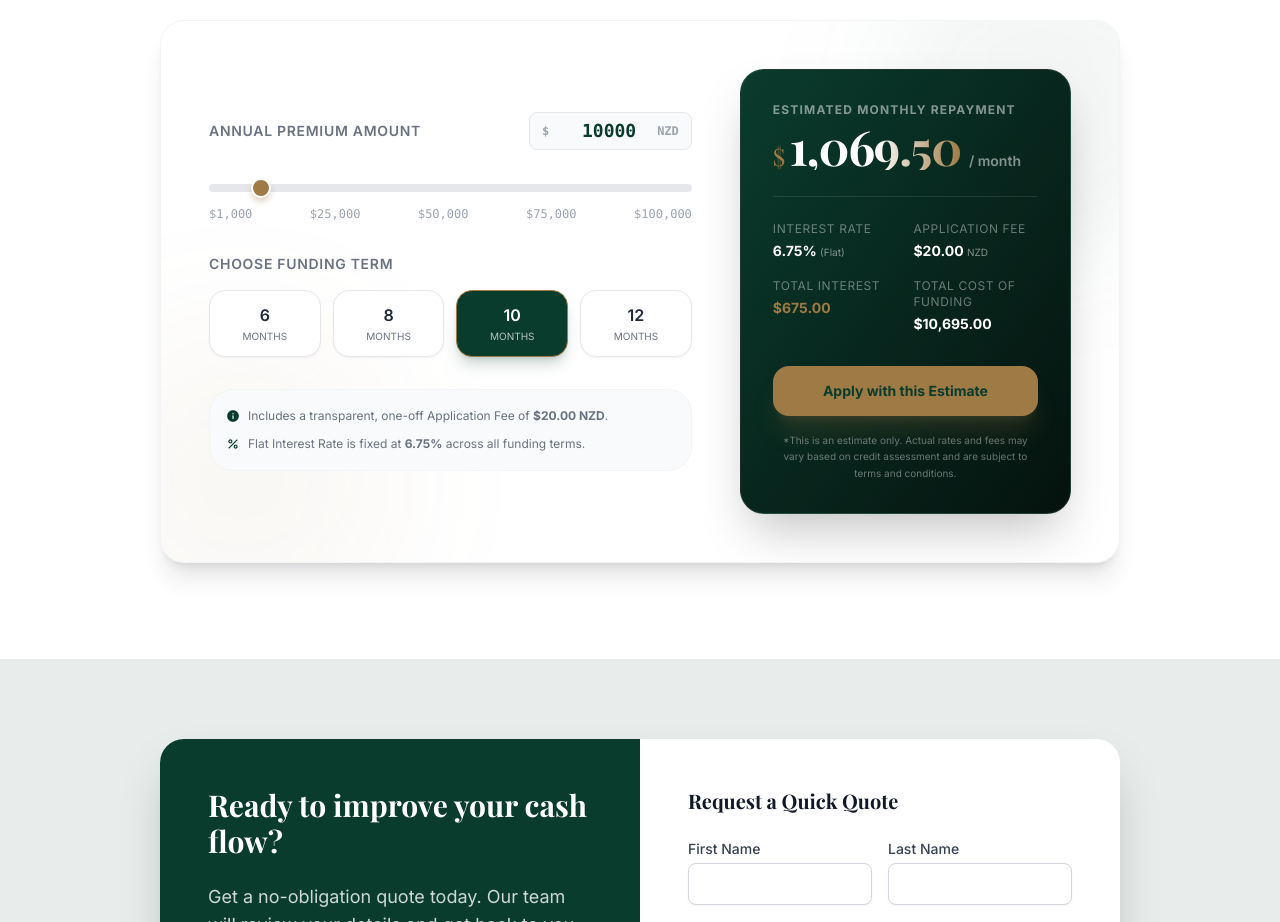
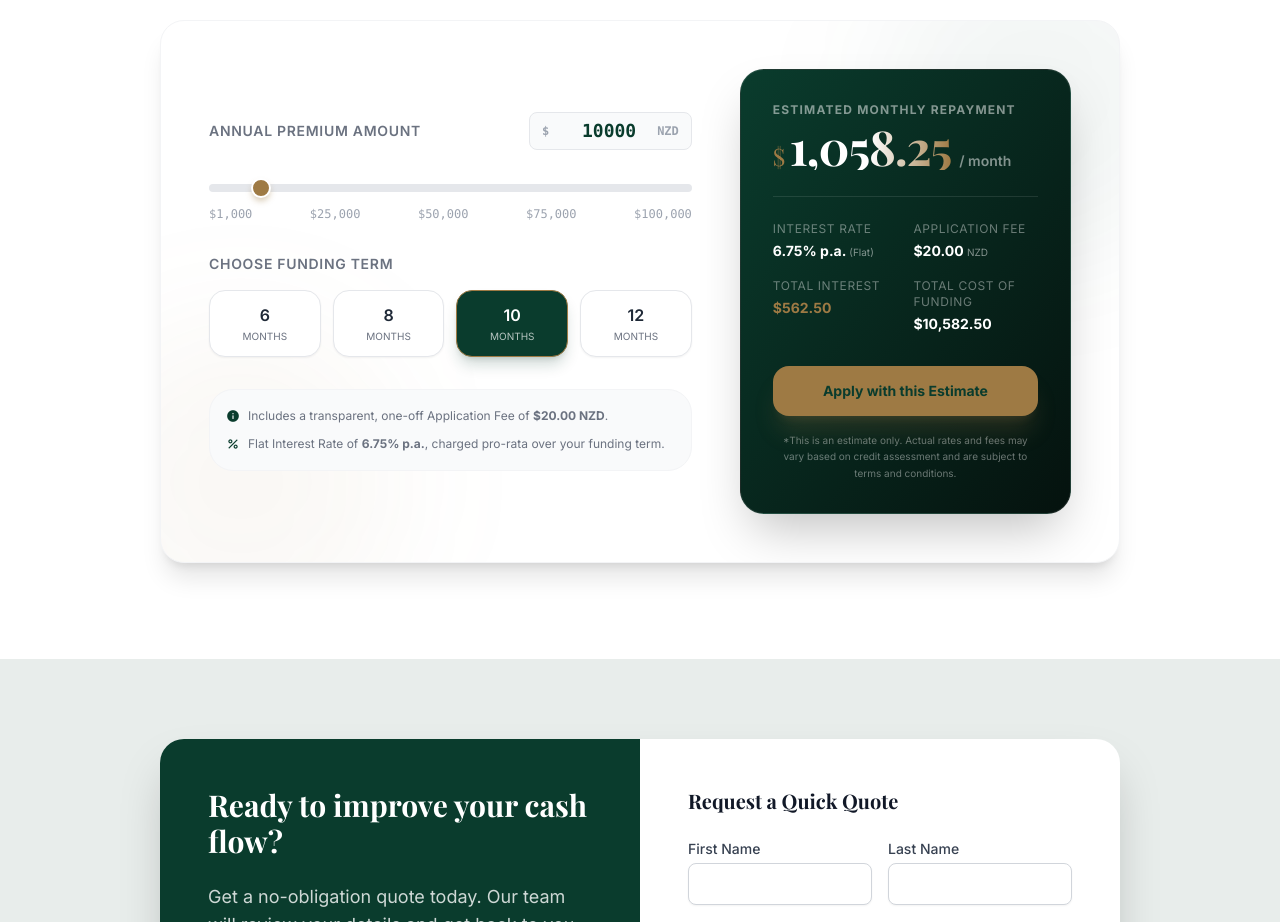
Before and after one commit to quteharry19/fgfinance-website, a website built with Vite: page services.html in a window 1280 px wide. Shown: the part 4080-5002 px from the top of the page. Built offline with nearby package versions, Linux system fonts and the light colour scheme; a web font is replaced by a local one.

Commit message:
before vj approval

```diff
--- a/services.html
+++ b/services.html
@@ -449,7 +449,7 @@
                             </p>
                             <p class="flex items-center gap-2">
                                 <span class="material-icons text-primary dark:text-secondary text-sm">percent</span>
-                                <span>Flat Interest Rate is fixed at <strong>6.75%</strong> across all funding terms.</span>
+                                <span>Flat Interest Rate of <strong>6.75% p.a.</strong>, charged pro-rata over your funding term.</span>
                             </p>
                         </div>
                     </div>
@@ -464,7 +464,7 @@
                                 <span class="text-xs font-bold tracking-widest uppercase text-white/50 block mb-1">Estimated Monthly Repayment</span>
                                 <div class="flex items-baseline gap-1">
                                     <span class="text-2xl font-serif text-secondary">$</span>
-                                    <span class="text-5xl font-extrabold tracking-tight font-serif text-transparent bg-clip-text bg-gradient-to-r from-white via-white to-secondary" id="monthly-repayment">1,069.50</span>
+                                    <span class="text-5xl font-extrabold tracking-tight font-serif text-transparent bg-clip-text bg-gradient-to-r from-white via-white to-secondary" id="monthly-repayment">1,058.25</span>
                                     <span class="text-sm font-semibold text-white/50 ml-1">/ month</span>
                                 </div>
                             </div>
@@ -474,7 +474,7 @@
                             <div class="grid grid-cols-2 gap-4 text-sm">
                                 <div>
                                     <span class="text-white/40 block text-xs uppercase tracking-wider mb-1">Interest Rate</span>
-                                    <span class="font-bold text-white block" id="result-rate">6.75% <span class="text-[10px] font-normal text-white/50">(Flat)</span></span>
+                                    <span class="font-bold text-white block" id="result-rate">6.75% p.a. <span class="text-[10px] font-normal text-white/50">(Flat)</span></span>
                                 </div>
                                 <div>
                                     <span class="text-white/40 block text-xs uppercase tracking-wider mb-1">Application Fee</span>
@@ -482,11 +482,11 @@
                                 </div>
                                 <div>
                                     <span class="text-white/40 block text-xs uppercase tracking-wider mb-1">Total Interest</span>
-                                    <span class="font-bold text-secondary block" id="result-interest">$675.00</span>
+                                    <span class="font-bold text-secondary block" id="result-interest">$562.50</span>
                                 </div>
                                 <div>
                                     <span class="text-white/40 block text-xs uppercase tracking-wider mb-1">Total Cost of Funding</span>
-                                    <span class="font-bold text-white block" id="result-total">$10,695.00</span>
+                                    <span class="font-bold text-white block" id="result-total">$10,582.50</span>
                                 </div>
                             </div>
                         </div>
@@ -653,7 +653,7 @@
             let currentTerm = 10; // Default term
             const applicationFee = 20; // NZD
 
-            // Flat interest rate maps (6.75% across all tenures)
+            // Flat interest rate maps (6.75% p.a., pro-rated by funding term)
             const rates = {
                 6: 0.0675,
                 8: 0.0675,
@@ -668,7 +668,7 @@
                 if (premium > 100000) premium = 100000;
 
                 const rate = rates[currentTerm];
-                const interest = premium * rate;
+                const interest = premium * rate * (currentTerm / 12);
                 const totalRepayment = premium + interest + applicationFee;
                 const monthly = totalRepayment / currentTerm;
 
@@ -680,7 +680,7 @@
                 });
 
                 monthlyRepayment.innerText = formatter.format(monthly);
-                resultRate.innerHTML = `${(rate * 100).toFixed(2)}% <span class="text-[10px] font-normal text-white/50">(Flat)</span>`;
+                resultRate.innerHTML = `${(rate * 100).toFixed(2)}% p.a. <span class="text-[10px] font-normal text-white/50">(Flat)</span>`;
                 resultInterest.innerText = `$${formatter.format(interest)}`;
                 resultTotal.innerText = `$${formatter.format(totalRepayment)}`;
             }
@@ -752,7 +752,7 @@
                         const premium = parseFloat(premiumRange.value);
                         const term = currentTerm;
                         const rate = rates[currentTerm];
-                        const interest = premium * rate;
+                        const interest = premium * rate * (currentTerm / 12);
                         const total = premium + interest + applicationFee;
                         const monthly = total / currentTerm;
 
```
